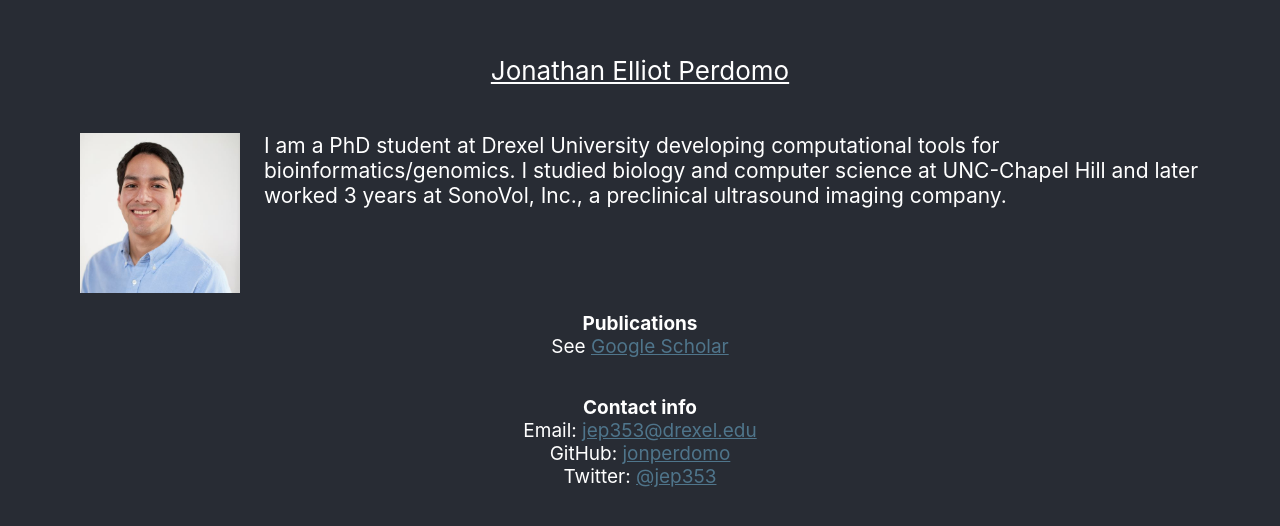
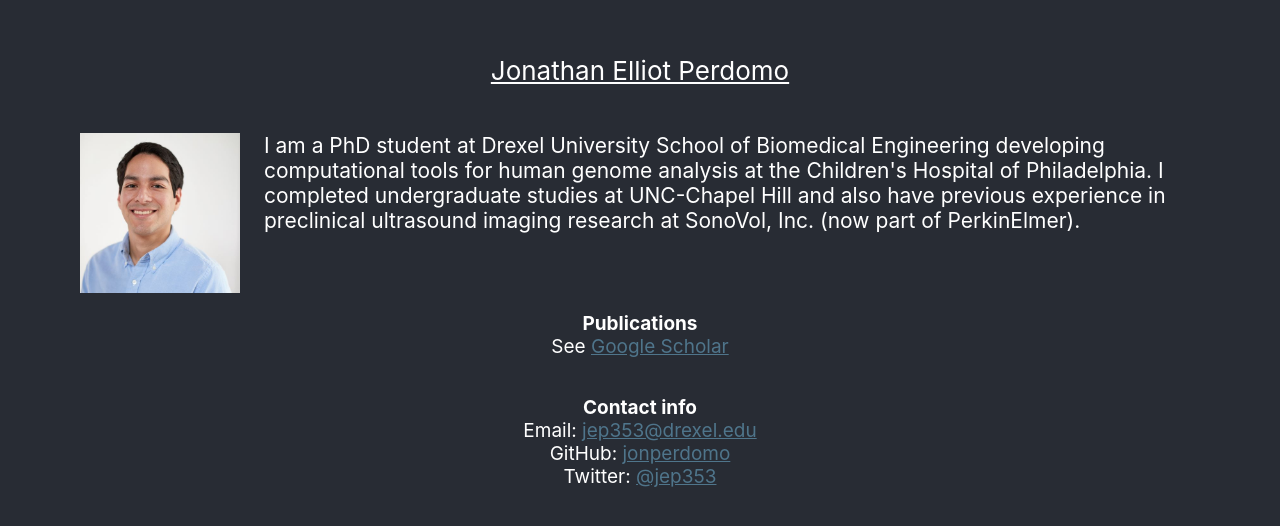
Before and after one commit to jonperdomo/jonperdomo.github.io, a React (Create React App) app: page / in a window 1280 px wide. Shown: the part 132-658 px from the top of the page. Built offline with nearby package versions, Linux system fonts and the light colour scheme.

Commit message:
Update App.js

```diff
--- a/src/App.js
+++ b/src/App.js
@@ -11,7 +11,7 @@ function App() {
         <div class="image">
             <p className="About-section">
             <img src={logo} className="App-logo" alt="logo" />
-            I am a PhD student at Drexel University developing computational tools for bioinformatics/genomics. I studied biology and computer science at UNC-Chapel Hill and later worked 3 years at SonoVol, Inc., a preclinical ultrasound imaging company.
+            I am a PhD student at Drexel University School of Biomedical Engineering developing computational tools for human genome analysis at the Children's Hospital of Philadelphia. I completed undergraduate studies at UNC-Chapel Hill and also have previous experience in preclinical ultrasound imaging research at SonoVol, Inc. (now part of PerkinElmer).
             </p>
         </div>
         <p className="Contact-info">
```
